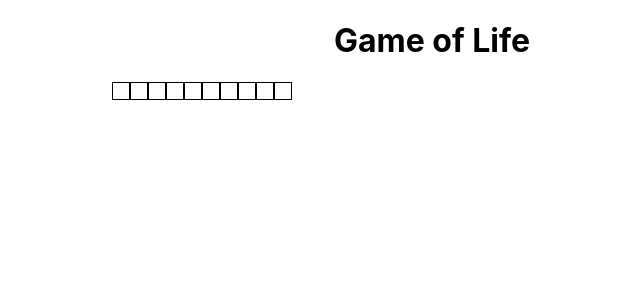
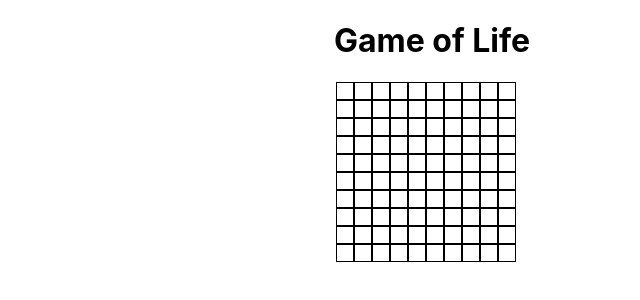
Before and after one commit to domeccleston/game-of-life, a React (Create React App) app: page / in a window 1280 px wide. Shown: the top 300 px of the page, without its empty margins (208-848 px from the left). Built offline with nearby package versions, Linux system fonts and the light colour scheme.

Commit message:
display a 10x10 grid of cells

```diff
--- a/src/components/Board.jsx
+++ b/src/components/Board.jsx
@@ -12,16 +12,19 @@ const BoardContainer = styled.div`
 
 const Board = styled.div`
   display: flex;
-  width: 50%;
+  flex-wrap: wrap;
+  width: 12em;
 `;
 
-const rowArr = Array(10).fill(0);
+// this is repetition currently, but I may want to alter row and column height in the future
+const colArr = Array(HEIGHT).fill(0);
+const rowArr = Array(WIDTH).fill(0);
 
 const App = () => {
   return (
     <BoardContainer>
       <Board>
-        {rowArr.map(el => <Cell/>)}
+        {colArr.map(columns => rowArr.map(rows => <Cell />))}
       </Board>
     </BoardContainer>
   );
```
Also changed, not shown: steps.txt.
